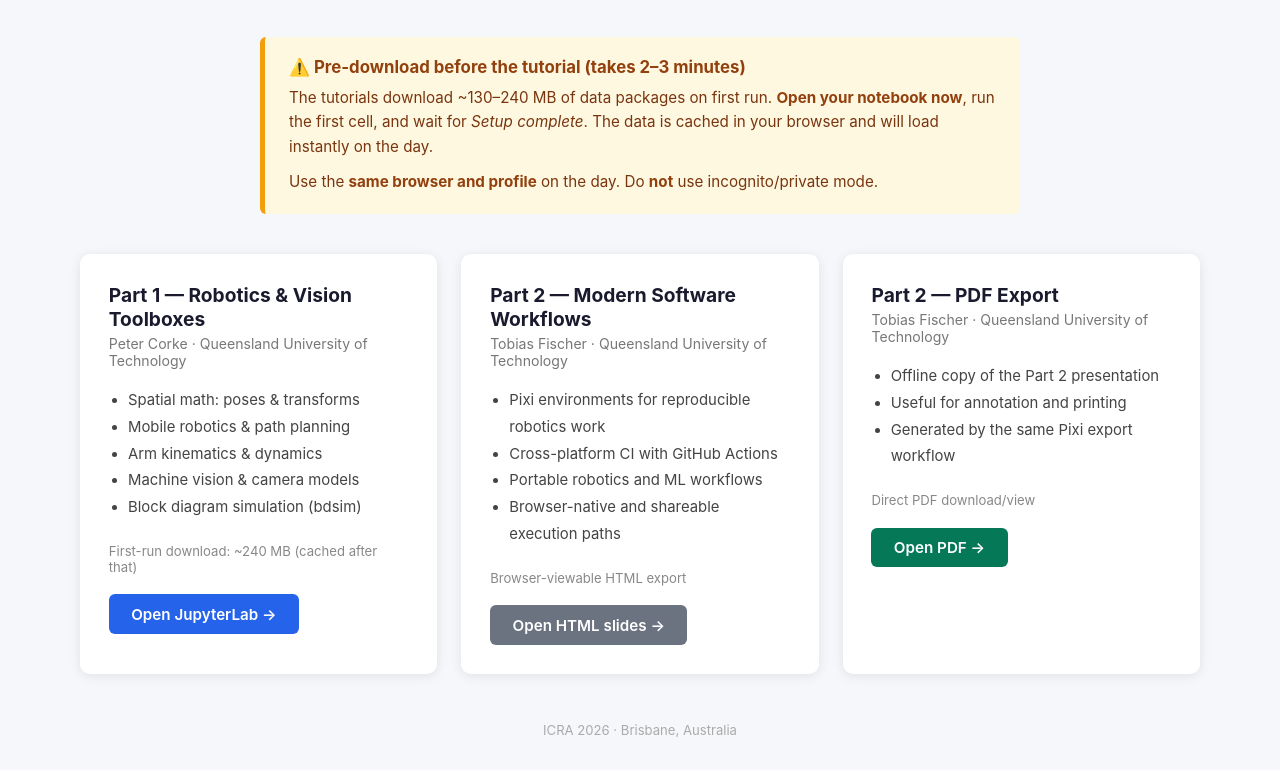
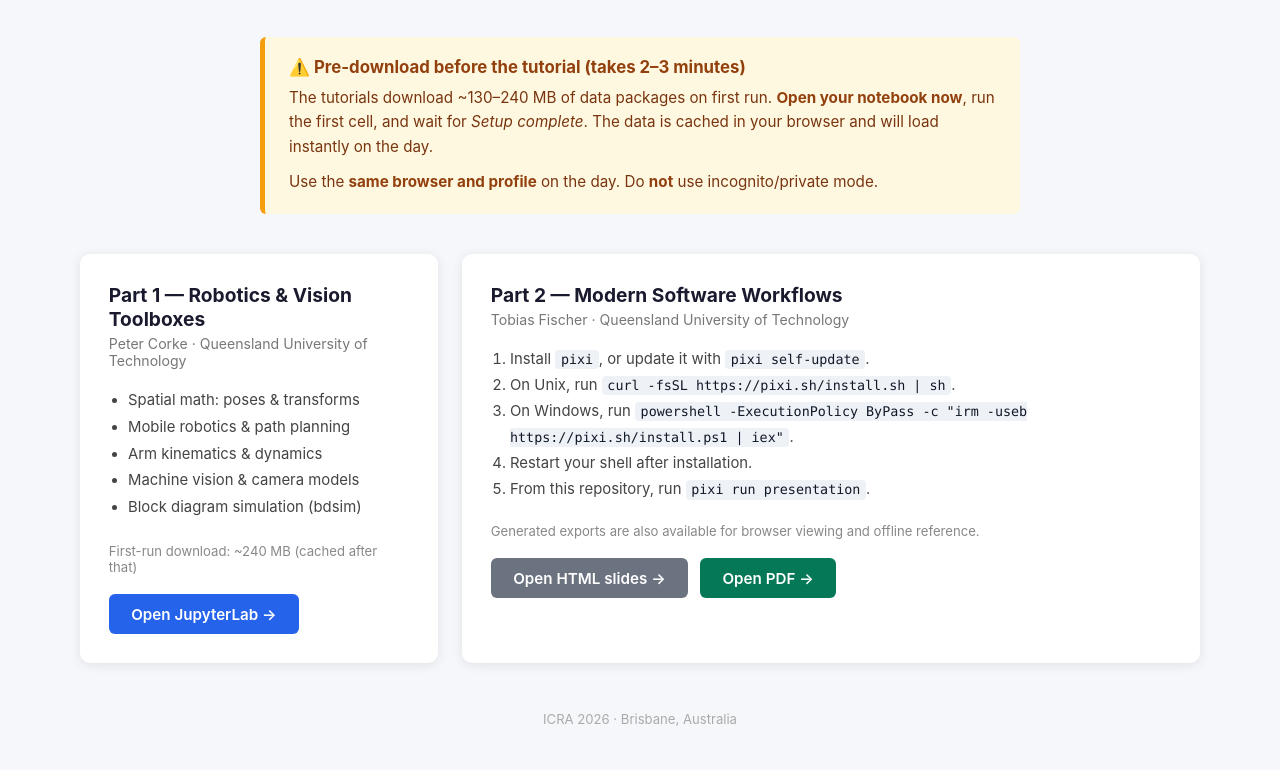
Before and after one commit to petercorke/ICRA2026-modern-software-tools, a plain HTML site: page peter/landing/index.html in a window 1280 px wide. Shown: the part 97-867 px from the top of the page. Drawn offline with Linux system fonts and the light colour scheme.

Commit message:
Improve instructions + landing page

```diff
--- a/peter/landing/index.html
+++ b/peter/landing/index.html
@@ -79,6 +79,31 @@
       color: #888;
       margin-bottom: 1.2rem;
     }
+    .card-wide {
+      flex-basis: 720px;
+      max-width: 860px;
+    }
+    .steps {
+      margin: 1.1rem 0 1.3rem 1.2rem;
+      font-size: 0.93rem;
+      line-height: 1.75;
+      color: #444;
+    }
+    code {
+      background: #eef2f7;
+      border-radius: 4px;
+      color: #111827;
+      font-family: "SFMono-Regular", Consolas, "Liberation Mono", monospace;
+      font-size: 0.9em;
+      padding: 0.15rem 0.35rem;
+      overflow-wrap: anywhere;
+    }
+    .actions {
+      display: flex;
+      gap: 0.75rem;
+      flex-wrap: wrap;
+      margin-top: 1.2rem;
+    }
     .btn {
       display: inline-block;
       background: #2563eb;
@@ -138,29 +163,21 @@
     <a class="btn" href="part1/lab/index.html?path=index.ipynb">Open JupyterLab →</a>
   </div>
 
-  <div class="card">
+  <div class="card card-wide">
     <h2>Part 2 — Modern Software Workflows</h2>
     <div class="author">Tobias Fischer · Queensland University of Technology</div>
-    <ul>
-      <li>Pixi environments for reproducible robotics work</li>
-      <li>Cross-platform CI with GitHub Actions</li>
-      <li>Portable robotics and ML workflows</li>
-      <li>Browser-native and shareable execution paths</li>
-    </ul>
-    <div class="size-note">Browser-viewable HTML export</div>
-    <a class="btn btn-secondary" href="part2/">Open HTML slides →</a>
-  </div>
-
-  <div class="card">
-    <h2>Part 2 — PDF Export</h2>
-    <div class="author">Tobias Fischer · Queensland University of Technology</div>
-    <ul>
-      <li>Offline copy of the Part 2 presentation</li>
-      <li>Useful for annotation and printing</li>
-      <li>Generated by the same Pixi export workflow</li>
-    </ul>
-    <div class="size-note">Direct PDF download/view</div>
-    <a class="btn btn-pdf" href="part2/icra_software_tools_export.pdf">Open PDF →</a>
+    <ol class="steps">
+      <li>Install <code>pixi</code>, or update it with <code>pixi self-update</code>.</li>
+      <li>On Unix, run <code>curl -fsSL https://pixi.sh/install.sh | sh</code>.</li>
+      <li>On Windows, run <code>powershell -ExecutionPolicy ByPass -c "irm -useb https://pixi.sh/install.ps1 | iex"</code>.</li>
+      <li>Restart your shell after installation.</li>
+      <li>From this repository, run <code>pixi run presentation</code>.</li>
+    </ol>
+    <div class="size-note">Generated exports are also available for browser viewing and offline reference.</div>
+    <div class="actions">
+      <a class="btn btn-secondary" href="part2/">Open HTML slides →</a>
+      <a class="btn btn-pdf" href="part2/icra_software_tools_export.pdf">Open PDF →</a>
+    </div>
   </div>
 
 </div>
```
Also changed, not shown: README.md.
